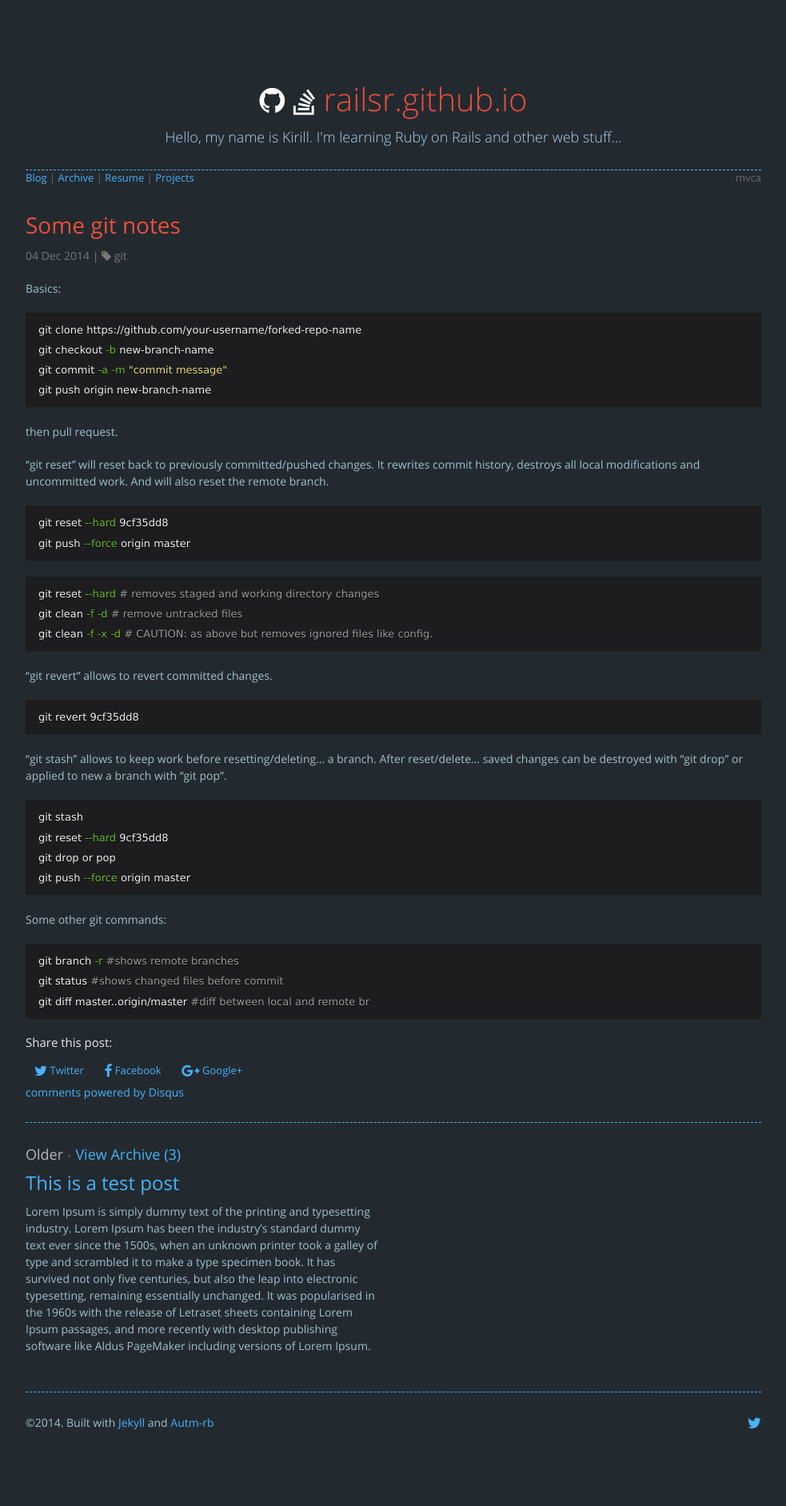
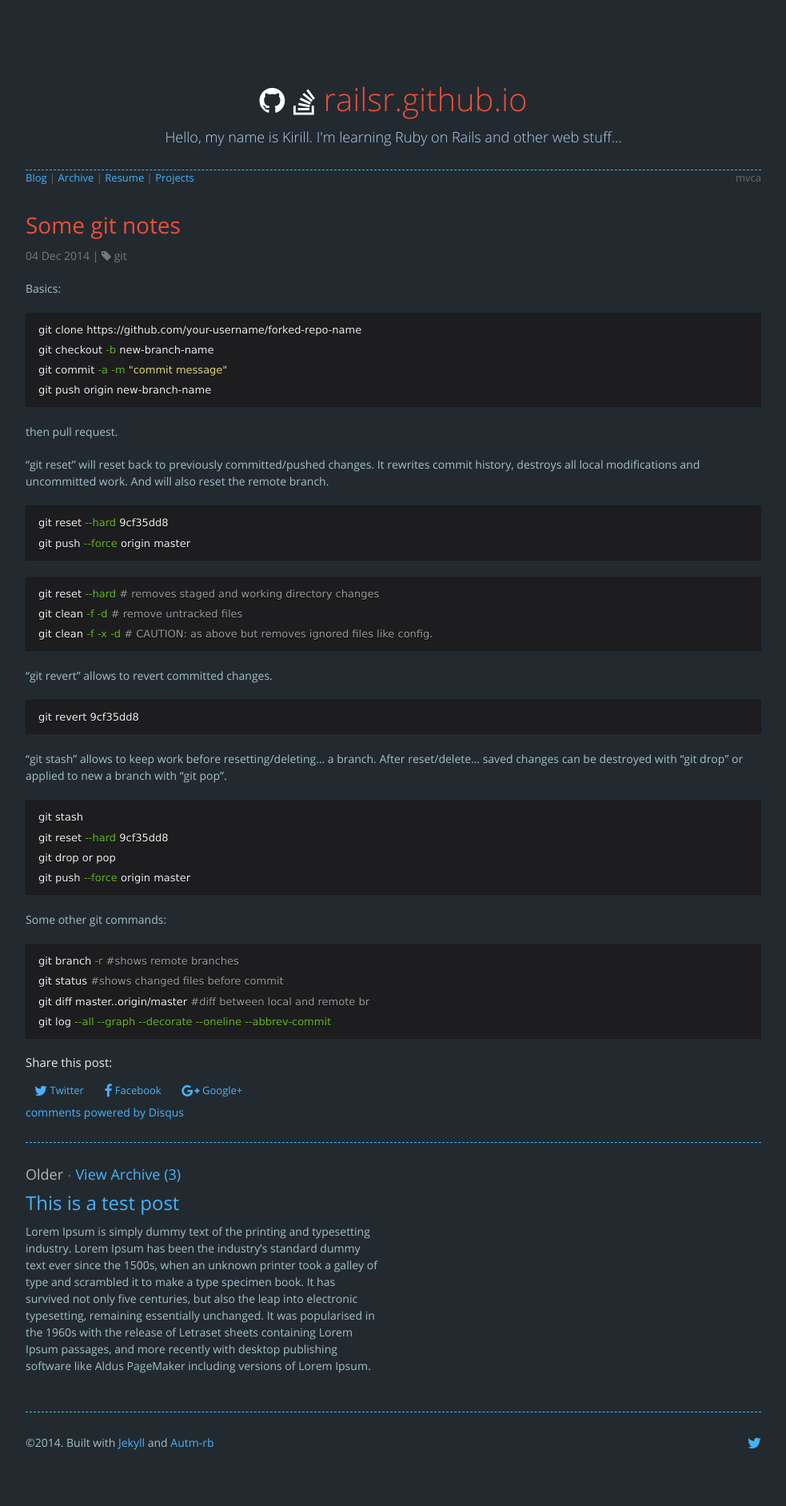
Before and after one commit to railsr/railsr.github.io, a Jekyll site: the page built from _posts/2014-12-04-some-git-notes.md, in a window 1280 px wide. Shown: the whole page at 80% size, without its empty margins (148-1131 px from the left). Built offline with Jekyll 4.4.1, drawn with Linux system fonts in a browser that asks for light colours; nearby versions of some CDN libraries; comment, search, counter and statistics services are not loaded; before the commit the page ends 1858 px from its top, so only the background shows below that.

Commit message:
Update 2014-12-04-some-git-notes.md

```diff
--- a/_posts/2014-12-04-some-git-notes.md
+++ b/_posts/2014-12-04-some-git-notes.md
@@ -43,4 +43,5 @@ Some other git commands:
 git branch -r #shows remote branches
 git status #shows changed files before commit
 git diff master..origin/master #diff between local and remote br
+git log --all --graph --decorate --oneline --abbrev-commit
 {% endhighlight %}
```
